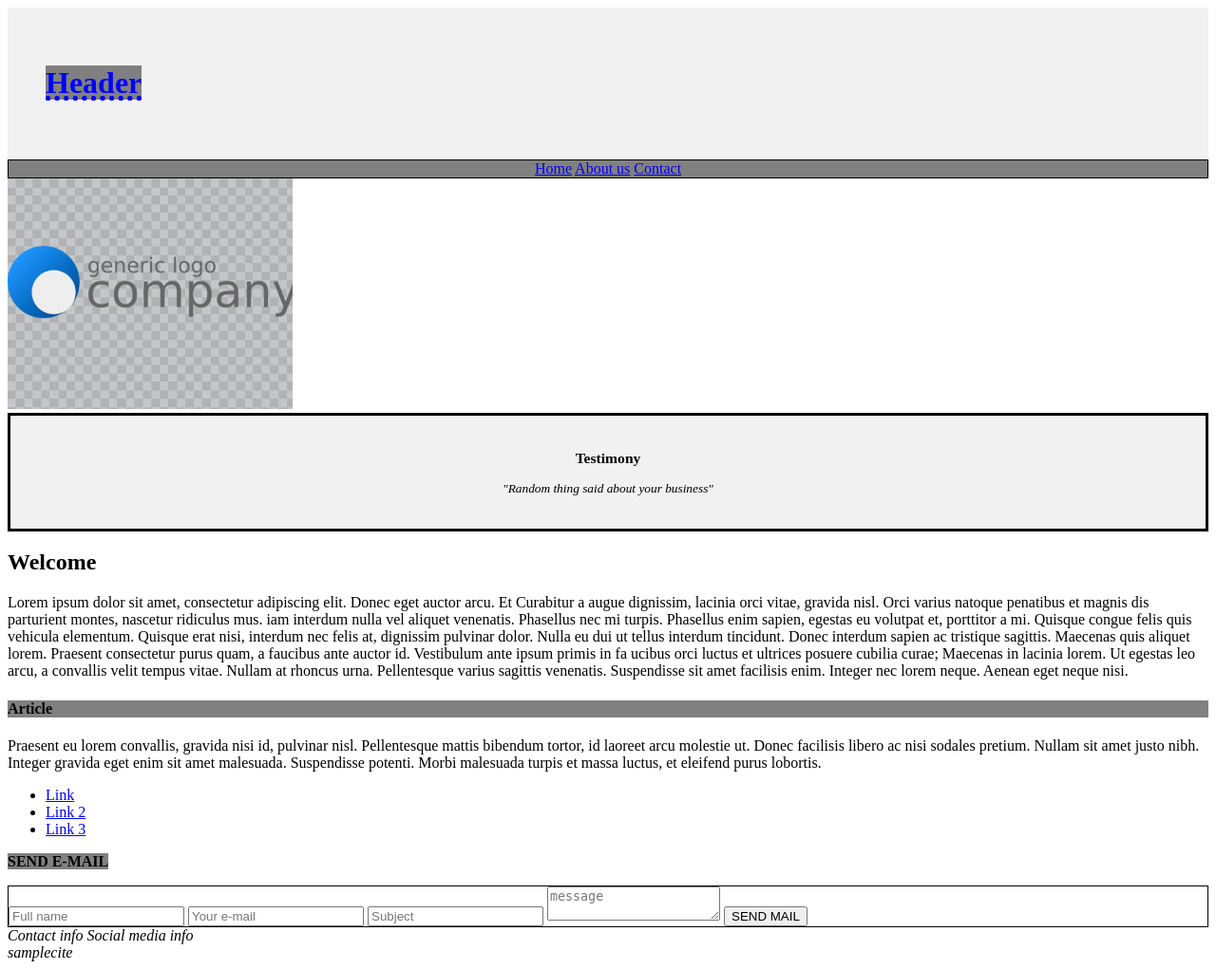
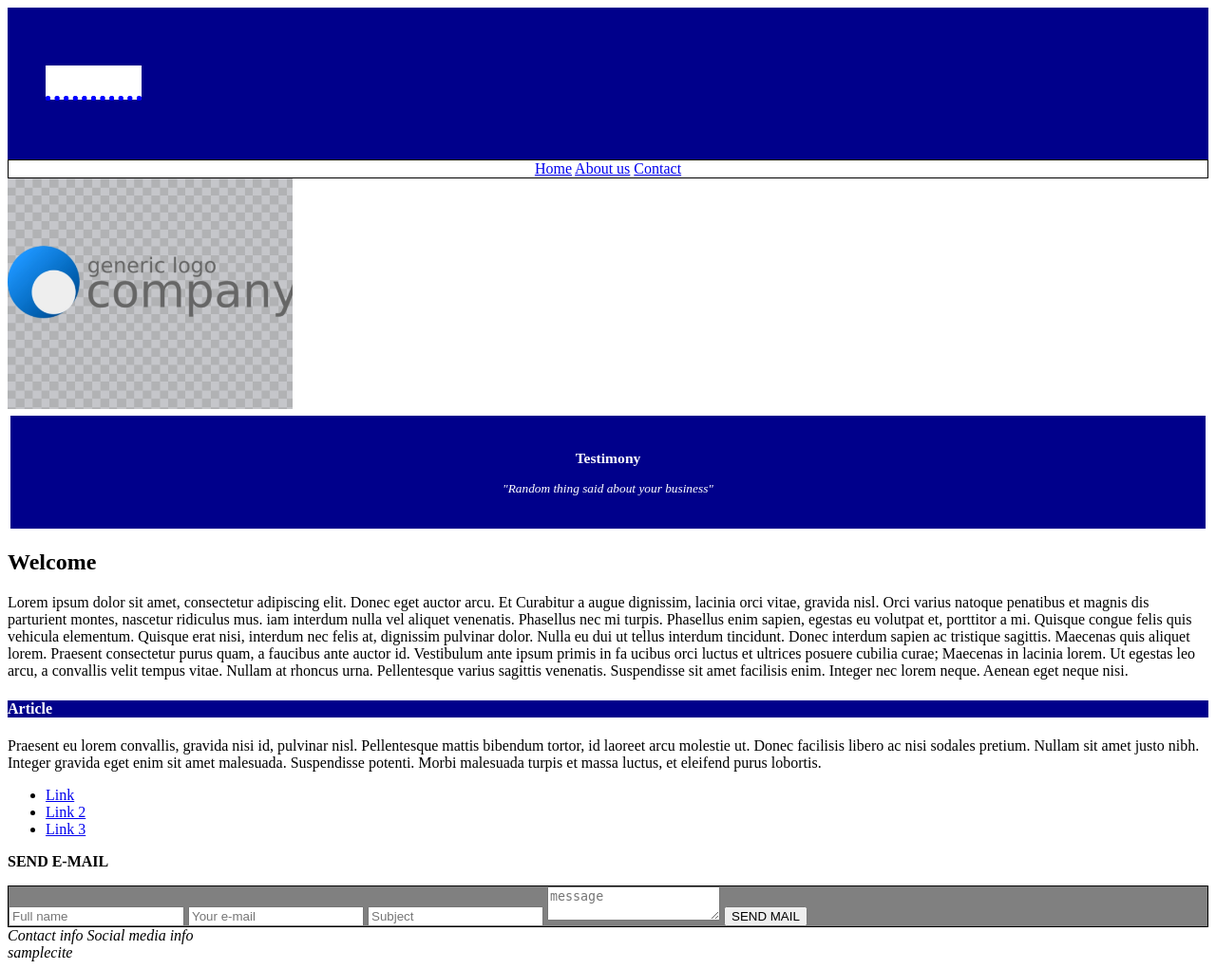
Before and after one commit to Mos-Def/sample-webpage, a PHP site: page / in a window 1280 px wide. Shown: the whole page at 95% size. Run offline with PHP 8.4, Linux system fonts and the light colour scheme.

Commit message:
update stylesheet.css

```diff
--- a/css/stylesheet.css
+++ b/css/stylesheet.css
@@ -17,20 +17,23 @@ h2 {
 }
 /*--------------------------------------------------------*/
 
+html {
+    background-color: white;
+}
 
 
 /*-------------------HEADER SECTION----------------------*/
 .header {
-  background-color: #F1F1F1;
-  color: blue;
+  background-color: darkblue;
+  color: white;
   text-align: left;
   padding: 20px;
   text-decoration: underline dotted blue 5px;
 }
 
 h1 {
-    background-color: #F1F1F1;
-    color: blue;
+    background-color: darkblue;
+    color: white;
     text-align: left;
     padding: 20px;
    text-decoration: underline dotted blue 5px;
@@ -39,24 +42,24 @@ h1 {
 
 
 .topnav {
-    background-color: gray;
+    background-color: white;
     overflow: hidden;
     text-align: center;
 }
 
 h4 {
-    background-color: gray;
-
+    background-color: darkblue;
+    color: white;
 }
 
 /*---------------------BODY--------------------------------*/
 b {
-    background-color: gray;
+    background-color: white;
 
 }
 
 background {
-    background-color: darkgray;
+    background-color: white;
 }
 /*----------------------------------------------------------*/
 
@@ -66,7 +69,8 @@ background {
 
 /*------------------SIDE CONTENT----------------------------*/
 aside {
-      background-color: #F1F1F1;
+      background-color: darkblue;
+      color: white;
       text-align: center;
       padding: 20px;
       border-style: solid;
@@ -82,6 +86,6 @@ aside {
 }
 
 .contactform {
-    background-color: white;
+    background-color: gray;
 }
 /*--------------------------------------------------------*/
```
